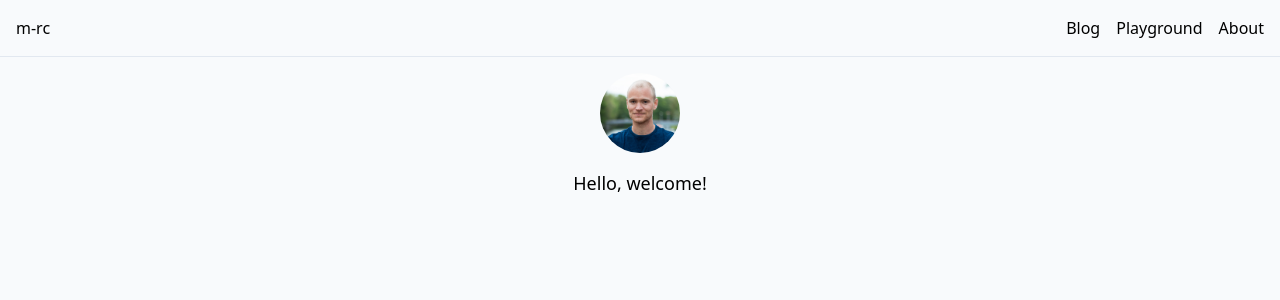
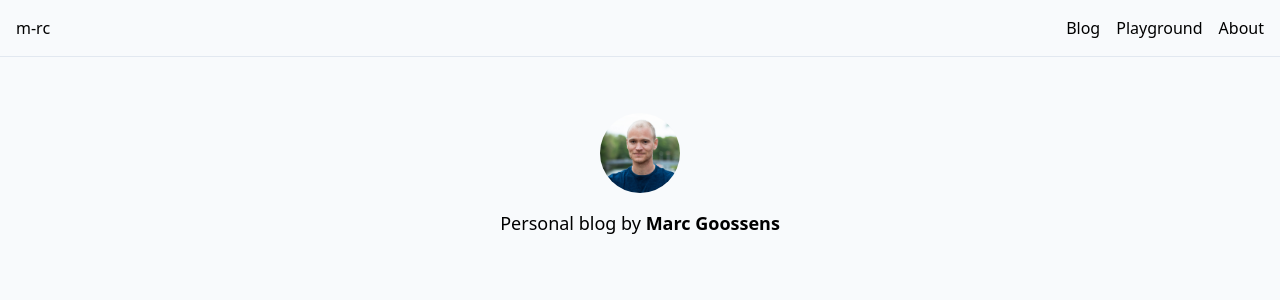
Before and after one commit to m-goos/m-rc, a Next.js app: page / in a window 1280 px wide. Shown: the top 300 px of the page. Built offline with nearby package versions, Linux system fonts and the light colour scheme.

Commit message:
style: update padding and font weight

```diff
--- a/components/Hello.tsx
+++ b/components/Hello.tsx
@@ -3,7 +3,7 @@ import profilePic from '../public/profilePic.jpeg';
 
 export default function Hello() {
   return (
-    <div className="flex flex-col items-center justify-center space-y-4">
+    <div className="flex flex-col items-center justify-center space-y-4 pt-10">
       <Image
         src={profilePic}
         alt="Picture of the author"
@@ -11,7 +11,9 @@ export default function Hello() {
         width={200}
         height={200}
       />
-      <p className="text-md font-medium md:text-lg">Hello, welcome!</p>
+      <p className="text-md md:text-lg">
+        Personal blog by <span className="font-semibold">Marc Goossens</span>
+      </p>
     </div>
   );
 }
```
